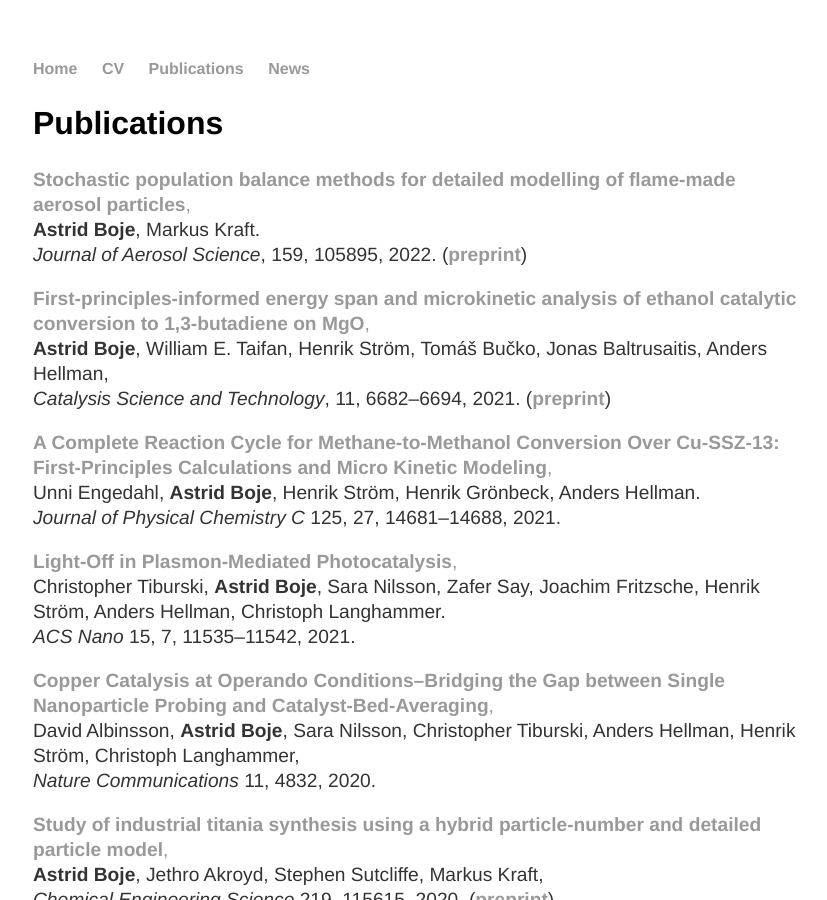
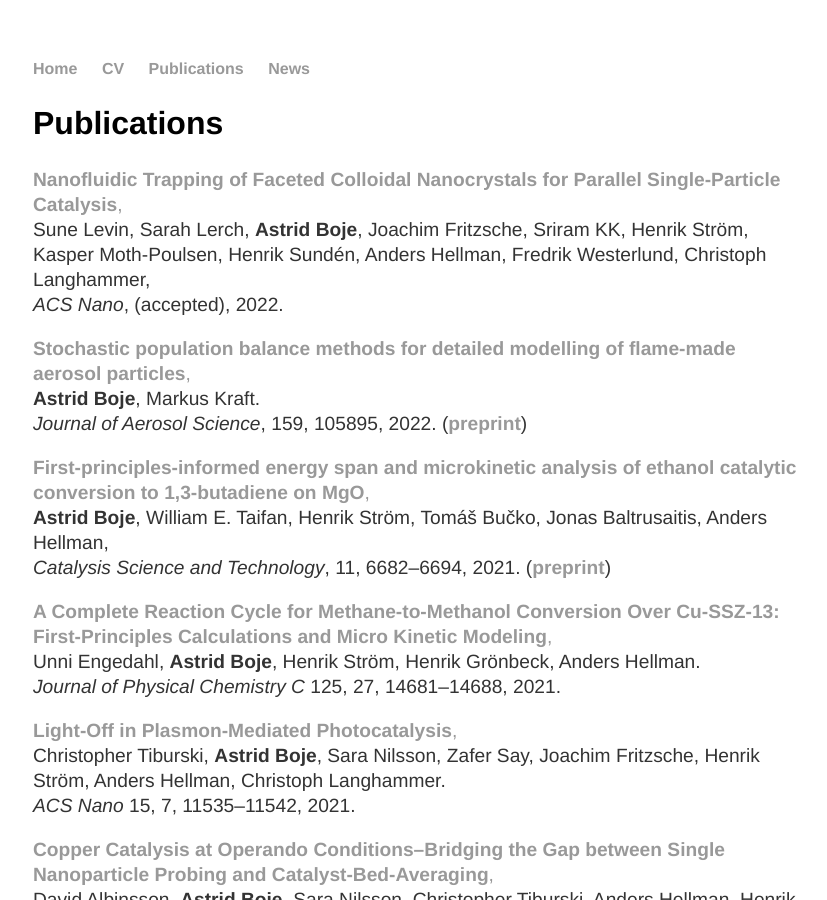
Before and after one commit to aab64/aab64.github.io, a Jekyll site: the page built from publications/index.html, in a window 1280 px wide and 900 px high. Shown: the whole window, without its empty margins (223-1050 px from the left). Built offline with Jekyll 4.4.1, drawn with Linux system fonts in a browser that asks for light colours.

Commit message:
Added ACS Nano paper

```diff
--- a/publications/index.html
+++ b/publications/index.html
@@ -7,6 +7,17 @@ title: Astrid Boje | Publications
 </div>
 
 <div class="post-content">
+	<p>
+		<a href="https://doi.org/10.1021/acsnano.2c06505">
+			<strong>Nanofluidic Trapping of Faceted Colloidal Nanocrystals for Parallel Single-Particle Catalysis</strong>,
+		</a>
+		<br/>
+		Sune Levin, Sarah Lerch, <strong>Astrid Boje</strong>, Joachim Fritzsche, Sriram KK, Henrik Str&ouml;m, Kasper Moth-Poulsen,
+		Henrik Sundén, Anders Hellman, Fredrik Westerlund, Christoph Langhammer,
+		<br/>
+		<em>ACS Nano</em>,
+		(accepted), 2022.
+	</p>
 	<p>
 		<a href="https://doi.org/10.1016/j.jaerosci.2021.105895">
 			<strong>Stochastic population balance methods for detailed modelling of flame-made aerosol particles</strong>,
```
